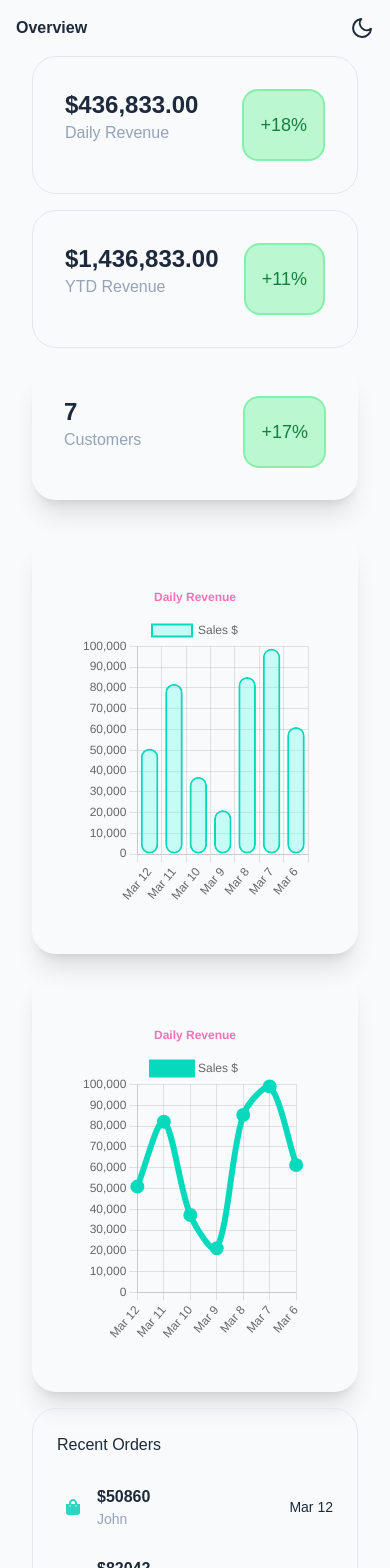
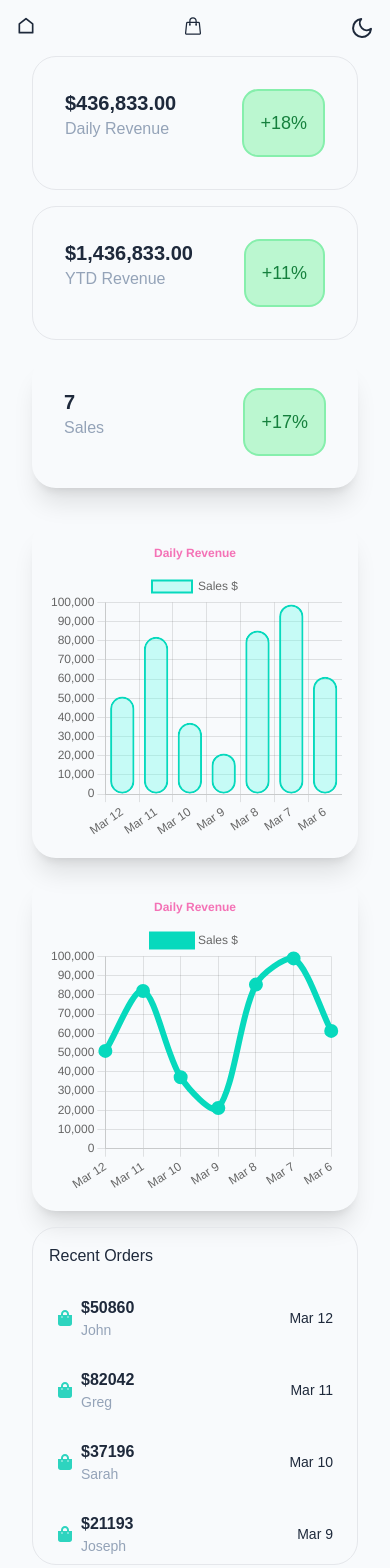
Before and after one commit to jasonmaidev/dashingly, a Next.js app: page /dashboard in a window 390 px wide. Shown: the top 1568 px of the page. Built offline with nearby package versions, Linux system fonts and the light colour scheme.

Commit message:
add basic routing for mobile displays

```diff
--- a/components/BarChart.jsx
+++ b/components/BarChart.jsx
@@ -62,7 +62,7 @@ const BarChart = () => {
 
   return (
     <>
-      <div className='w-full md:col-span-5 lg:col-span-3 xl:col-span-2 relative lg:h-[70vh] h-[50vh] m-auto p-12 shadow-xl rounded-3xl'>
+      <div className='w-full md:col-span-5 lg:col-span-5 xl:col-span-2 relative h-[40vh]  xl:h-[70vh]  m-auto p-4 md:p-12 shadow-xl rounded-3xl'>
         <Bar data={chartData} options={chartOptions} />
       </div>
     </>
--- a/components/Header.jsx
+++ b/components/Header.jsx
@@ -1,10 +1,19 @@
 import React from 'react'
 import ThemeSwitch from './ThemeSwitch'
+import Link from 'next/link';
+import { RxDashboard } from 'react-icons/rx';
+import { HiOutlineShoppingBag } from "react-icons/hi2";
+import { RiHomeLine } from "react-icons/ri";
+import { IoReload } from "react-icons/io5";
+import { useTheme } from 'next-themes';
+import { useRouter } from 'next/router';
 
 const Header = ({ pageType }) => {
   return (
-    <div className='flex flex-row justify-between px-4 pt-4'>
-      <h2 className='font-bold'>{pageType}</h2>
+    <div className='flex flex-row justify-between px-4 pt-4 gap-4 '>
+      <h2 className='hidden sm:block font-bold'>{pageType}</h2>
+      <Link className='block sm:hidden' href='/'><RiHomeLine size={20} /></Link>
+      <Link className='block sm:hidden' href='/orders'><HiOutlineShoppingBag size={20} /></Link>
       <ThemeSwitch />
     </div>
   )
--- a/components/LineChart.jsx
+++ b/components/LineChart.jsx
@@ -70,7 +70,7 @@ const LineChart = () => {
   }, [])
 
   return (
-    <div className='w-full md:col-span-5 lg:col-span-3 xl:col-span-2 relative lg:h-[70vh] h-[50vh] m-auto p-12 shadow-xl rounded-3xl'>
+    <div className='w-full md:col-span-5 lg:col-span-3 xl:col-span-2 relative h-[40vh] xl:h-[70vh] m-auto p-4 md:p-12 shadow-xl rounded-3xl'>
       <Line data={chartData} options={chartOptions} />
     </div>
   )
--- a/components/RecentOrders.jsx
+++ b/components/RecentOrders.jsx
@@ -9,8 +9,8 @@ const RecentOrders = () => {
   return (
     <div className={
       resolvedTheme === 'light' ?
-        'w-full col-span-1 md:col-span-5 lg:col-span-2 xl:col-span-1 relative lg:h-[70vh] h-[50vh] m-auto p-4 border rounded-3xl overflow-y-scroll no-scrollbar'
-        : 'w-full col-span-1 md:col-span-5 lg:col-span-2 xl:col-span-1 relative lg:h-[70vh] h-[50vh] m-auto p-4 border border-slate-900 rounded-3xl overflow-y-scroll no-scrollbar'
+        'w-full col-span-1 md:col-span-5 lg:col-span-2 xl:col-span-1 relative h-[40vh] xl:h-[70vh] m-auto p-2 2xl:p-4 border rounded-3xl overflow-y-scroll no-scrollbar'
+        : 'w-full col-span-1 md:col-span-5 lg:col-span-2 xl:col-span-1 relative h-[40vh] xl:h-[70vh] m-auto p-2 2xl:p-4 border border-slate-900 rounded-3xl overflow-y-scroll no-scrollbar'
     }
     >
       <div className='flex justify-between items-center p-2'>
@@ -31,7 +31,7 @@ const RecentOrders = () => {
                 resolvedTheme === 'light' ? 'text-teal-400' : 'text-slate-500'
               } />
             </div>
-            <div className='pl-4'>
+            <div className='pl-2 2xl:pl-4'>
               <p className=' font-bold' suppressHydrationWarning >${order.total}</p>
               <p className='text-slate-400 text-sm'>{order.name.first}</p>
             </div>
--- a/components/TopCards.jsx
+++ b/components/TopCards.jsx
@@ -20,12 +20,12 @@ const TopCards = () => {
         <div className='grid lg:grid-cols-5 gap-4 px-8 pt-4'>
             <div className={
                 resolvedTheme === 'light' ?
-                    'lg:col-span-2 col-span-1 flex justify-between w-full border p-8 rounded-3xl'
-                    : 'lg:col-span-2 col-span-1 flex justify-between w-full border border-slate-900 p-8 rounded-3xl'
+                    'col-span-1 md:col-span-5 lg:col-span-5 xl:col-span-2 flex justify-between w-full border p-8 rounded-3xl'
+                    : 'col-span-1 md:col-span-5 lg:col-span-5 xl:col-span-2 flex justify-between w-full border border-slate-900 p-8 rounded-3xl'
             }
             >
                 <div className='flex flex-col w-full pb-4'>
-                    <p className='text-2xl font-bold' suppressHydrationWarning>{dailyTotal}</p>
+                    <p className='text-xl md:text-2xl font-bold' suppressHydrationWarning>{dailyTotal}</p>
                     <p className='text-slate-400'>Daily Revenue</p>
                 </div>
                 <p className='bg-green-200 border-2 border-green-300 flex justify-center items-center px-4 py-2 rounded-2xl'>
@@ -34,21 +34,21 @@ const TopCards = () => {
             </div>
             <div className={
                 resolvedTheme === 'light' ?
-                    'lg:col-span-2 col-span-1 flex justify-between w-full border p-8 rounded-3xl'
-                    : 'lg:col-span-2 col-span-1 flex justify-between w-full border border-slate-900 p-8 rounded-3xl'
+                    'md:col-span-5 lg:col-span-5 xl:col-span-2 col-span-1 flex justify-between w-full border p-8 rounded-3xl'
+                    : 'md:col-span-5 lg:col-span-5 xl:col-span-2 col-span-1 flex justify-between w-full border border-slate-900 p-8 rounded-3xl'
             }>
                 <div className='flex flex-col w-full pb-4'>
-                    <p className='text-2xl font-bold' suppressHydrationWarning>{yearTotal}</p>
+                    <p className='text-xl md:text-2xl font-bold' suppressHydrationWarning>{yearTotal}</p>
                     <p className='text-slate-400'>YTD Revenue</p>
                 </div>
                 <p className='bg-green-200 border-2 border-green-300 flex justify-center items-center px-4 py-2 rounded-2xl'>
                     <span className='text-green-700 text-lg'>+11%</span>
                 </p>
             </div>
-            <div className='flex justify-between w-full shadow-xl p-8 rounded-3xl'>
+            <div className='md:col-span-5 lg:col-span-5 xl:col-span-1 col-span-1 flex justify-between w-full shadow-xl p-8 rounded-3xl'>
                 <div className='flex flex-col w-full pb-4'>
-                    <p className='text-2xl font-bold' suppressHydrationWarning>{totalCustomers}</p>
-                    <p className='text-slate-400'>Customers</p>
+                    <p className='text-xl md:text-2xl font-bold' suppressHydrationWarning>{totalCustomers}</p>
+                    <p className='text-slate-400'>Sales</p>
                 </div>
                 <p className='bg-green-200 border-2 border-green-300 flex justify-center items-center px-4 py-2 rounded-2xl'>
                     <span className='text-green-700 text-lg'>+17%</span>
--- a/pages/index.js
+++ b/pages/index.js
@@ -24,7 +24,7 @@ export default function Home() {
           <Header />
           <div>
             <p className='md:text-3xl pb-2'>Robust Data Synchronicity.</p>
-            <p className='md:text-8xl pb-8 font-medium'>
+            <p className='text-4xl md:text-6xl xl:text-8xl pb-8 font-medium'>
               <span className='
               pr-2
               block
--- a/pages/orders.jsx
+++ b/pages/orders.jsx
@@ -19,7 +19,7 @@ const orders = ({ handleRemove, handleAdd }) => {
     }>
       <Header pageType='Orders' />
       {/* Buttons */}
-      <div className='flex flex-row gap-2 justify-center'>
+      <div className='flex flex-row gap-2 justify-center pt-8 xl:pt-2'>
         <button
           onClick={handleAdd}
           className='bg-teal-400/40 hover:bg-teal-300 border-2 border-teal-300 p-4 rounded-2xl text-xl'>
```
